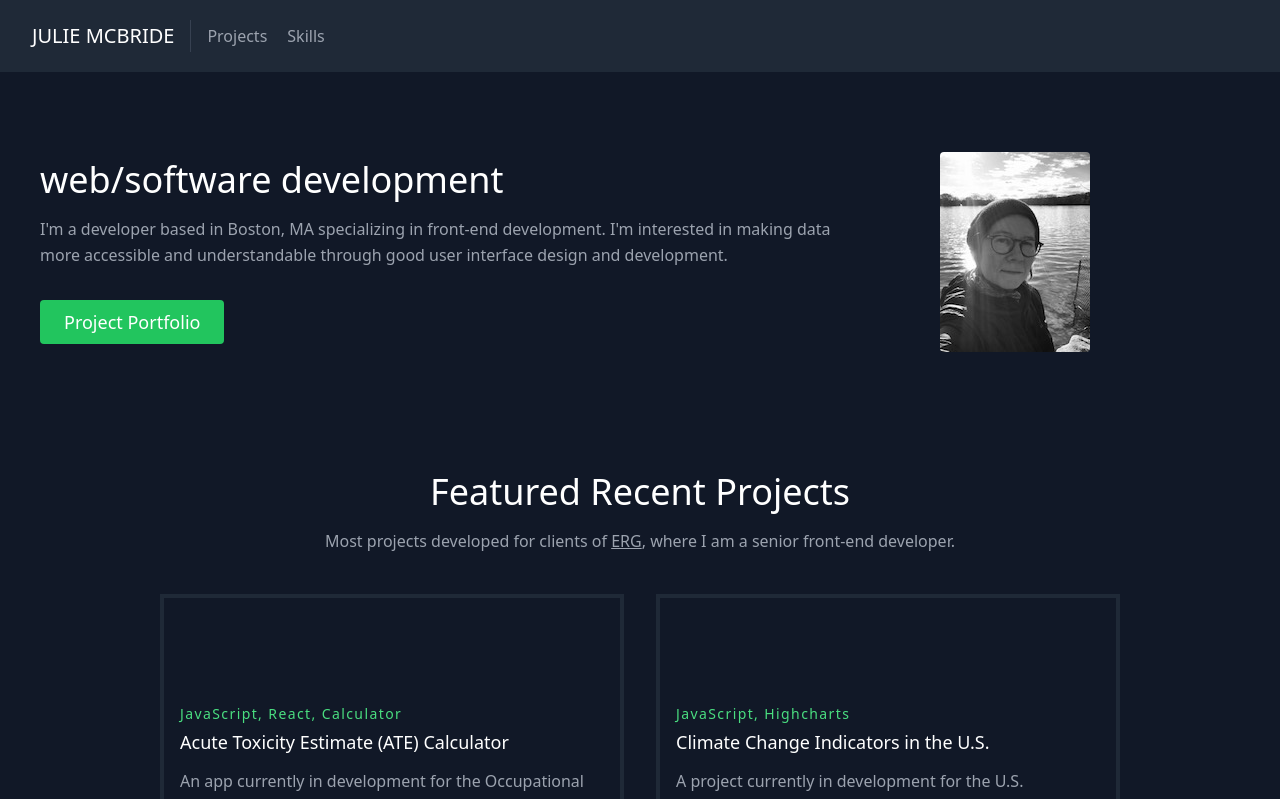
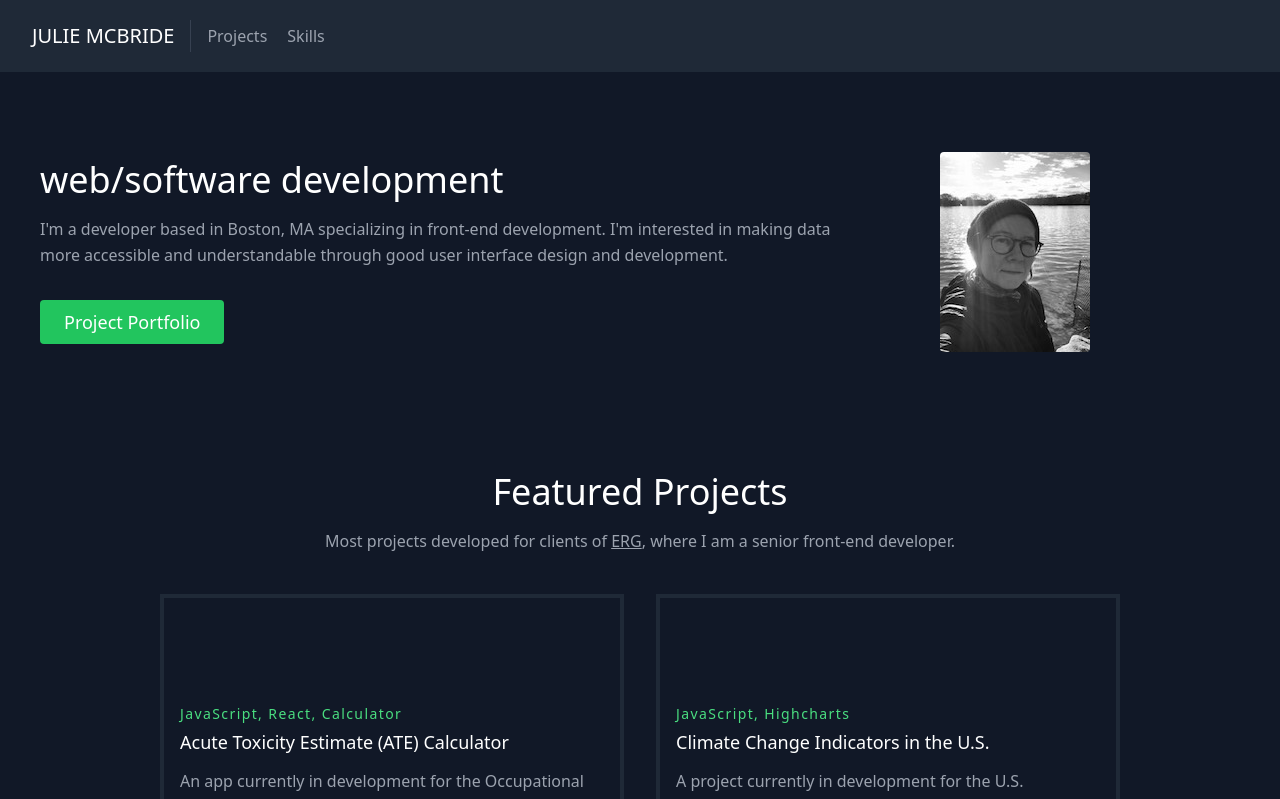
Before and after one commit to julmcbride/julmcbride.github.io, a React (Create React App) app: page / in a window 1280 px wide. Shown: the top 799 px of the page. Built offline with nearby package versions, Linux system fonts and the light colour scheme; some icons are missing.

Commit message:
edit text

```diff
--- a/src/components/Projects.js
+++ b/src/components/Projects.js
@@ -13,7 +13,7 @@ export default function Projects() {
       <div className="container px-5 py-10 mx-auto lg:px-40">
         <div className="flex flex-col w-full mb-10">
           <h1 className="sm:text-4xl text-3xl font-medium title-font mb-4 text-white md:text-center">
-            Featured Recent Projects
+            Featured Projects
           </h1>
           <p className="lg:w-2/3 mx-auto leading-relaxed text-base text-left md:text-center">
             Most projects developed for clients of{" "}
```
